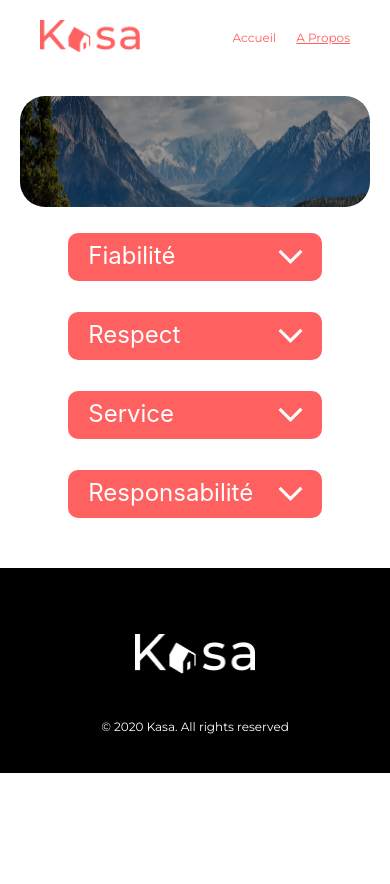
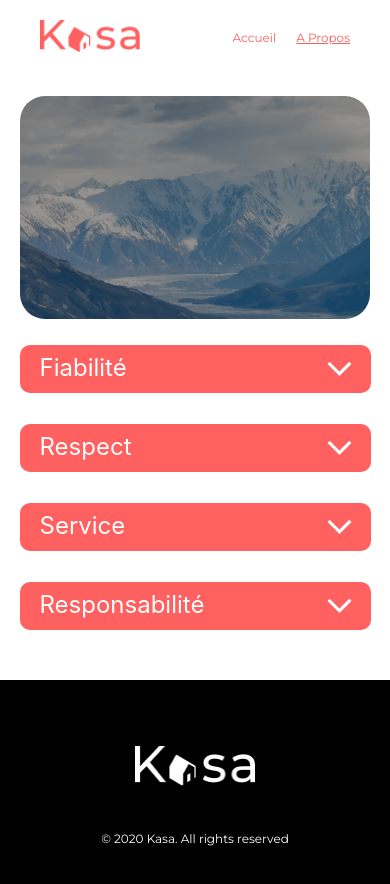
Before and after one commit to HindG/Kasa, a React (Create React App) app: page /about in a window 390 px wide. Before the commit the page ends 844 px from the top, so only its background shows below. Built offline with nearby package versions, Linux system fonts and the light colour scheme.

Commit message:
About page responsive

```diff
--- a/src/components/Dropdown/dropdown.css
+++ b/src/components/Dropdown/dropdown.css
@@ -50,3 +50,16 @@
     top: 16px;
     right: 19px;
 }
+
+@media screen and (max-width: 425px) {
+    .dropdown--container--values {
+        width: 90%;
+    }
+}
+
+@media screen and (min-width: 1540px) {
+    .dropdown--container--values {
+        width: 1240px;
+    }
+
+}
--- a/src/pages/About/AboutPage.jsx
+++ b/src/pages/About/AboutPage.jsx
@@ -3,6 +3,7 @@ import Footer from "../../components/Footer/Footer";
 import Header from "../../components/Header/Header";
 import Dropdown from "../../components/Dropdown/Dropdown";
 import Banner from "../../img/banner-about.png"
+import "./aboutpage.css"
 
 function AboutPage() {
     const fiabiliteDescription = "Les annonces postées sur Kasa garantissent une fiabilité totale. Les photos sont conformes aux logements, et toutes les informations sont régulièrement vérifiées  par nos équipes.";
@@ -14,7 +15,7 @@ function AboutPage() {
         <Fragment>
             <Header aboutView={true} />
             <div className="banner--container">
-                <img src={Banner} alt="Banner" className="banner--img" />
+                <img src={Banner} alt="Banner" className="banner--responsive--about_page" />
             </div>
             <Dropdown paragraph={fiabiliteDescription} title="Fiabilité" isValue={true} />
             <Dropdown paragraph={respectDescription} title="Respect" isValue={true} />
--- /dev/null
+++ b/src/pages/About/aboutpage.css
@@ -0,0 +1,24 @@
+.banner--responsive--about_page {
+    border-radius: 25px;
+    filter: brightness(60%);
+    width: calc(100% - 200px);
+    object-fit: cover;
+}
+
+@media screen and (max-width: 800px) {
+    .banner--responsive--about_page {
+        width: calc(100% - 40px);
+    }
+}
+
+@media screen and (max-width: 500px) {
+    .banner--responsive--about_page {
+        height: 223px
+    }
+
+}
+@media screen and (min-width: 1540px) {
+    .banner--responsive--about_page {
+        width: 1440px;
+    }
+}
--- a/src/pages/Home/homepage.css
+++ b/src/pages/Home/homepage.css
@@ -31,6 +31,7 @@
     border-radius: 25px;
     filter: brightness(60%);
     width: calc(100% - 200px);
+    object-fit: cover;
 }
 
 @media screen and (max-width: 1200px) {
```
